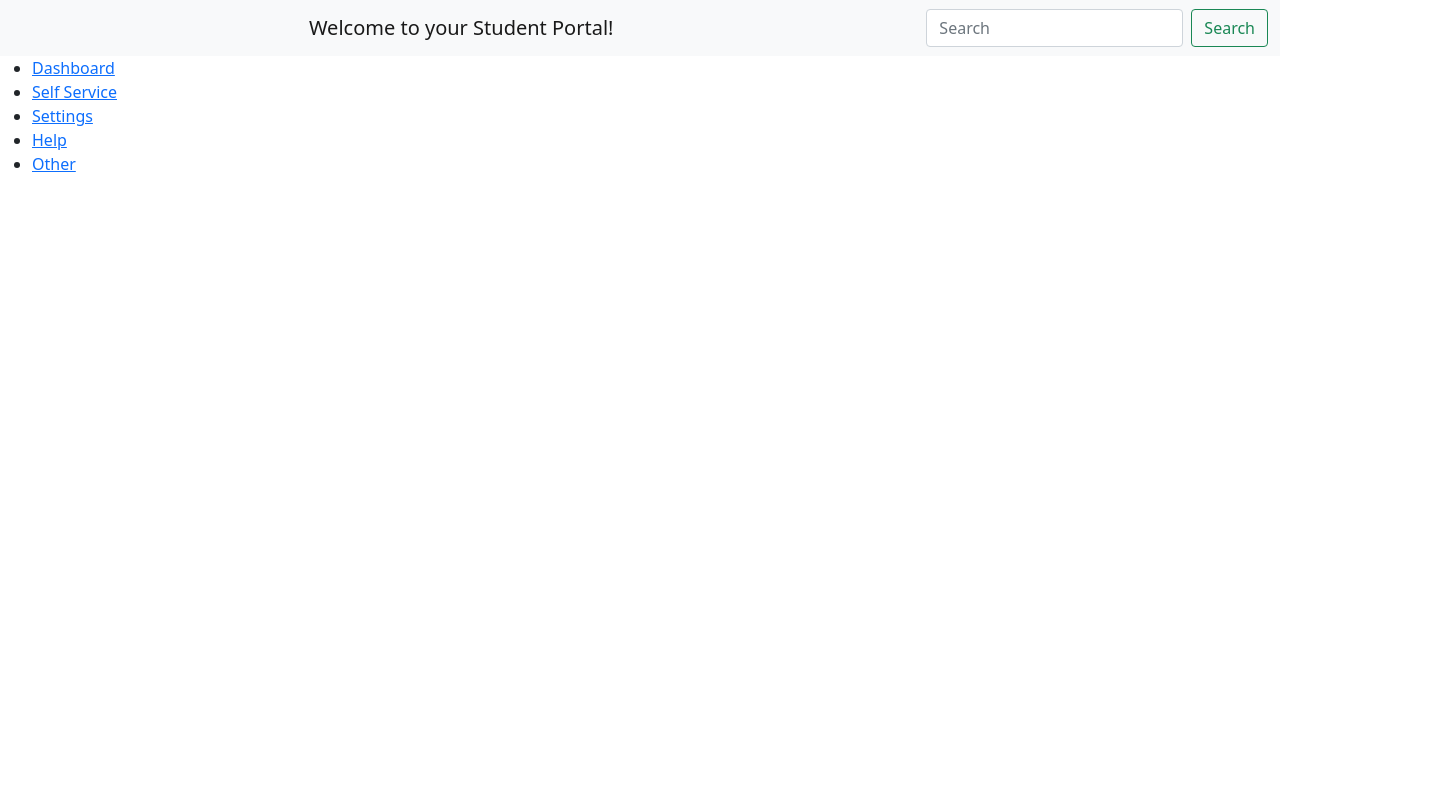
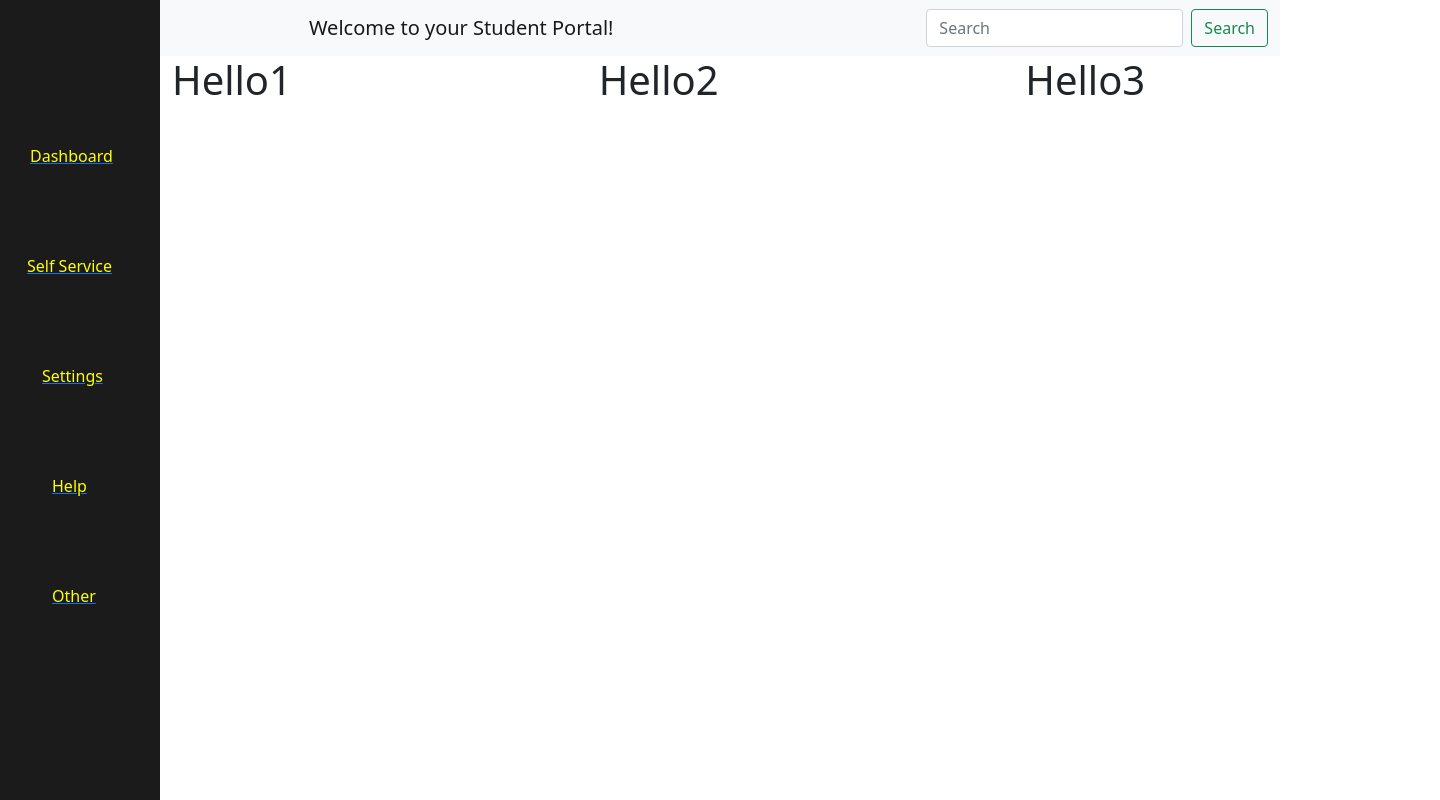
Before and after one commit to AmyVelazquez/UCFPortalRedesign, a plain HTML site: page index.html in a window 1280 px wide. Shown: the whole page, 1440 px wide, since content can reach past the window. Drawn offline with nearby package versions, Linux system fonts and the light colour scheme.

Commit message:
Added css to the sidebar.

```diff
--- a/css/style.css
+++ b/css/style.css
@@ -1,4 +1,83 @@
+:root {
+    --navwidth: 160px;
+
+}
+
 * {
     margin: 0;
     padding: 0;
 }
+
+.sidebar {
+    position: absolute;
+    width: 160px;
+    height: 100vh;
+    left: 0px;
+    top: 0px;
+
+    background: #1B1B1B;
+}
+
+ul.nav-list {
+    list-style-type: none;
+}
+
+.nav-items {
+    color: yellow;
+}
+
+.links-name {
+    color: yellow;
+}
+
+.user-img {
+    position: absolute;
+    width: 64px;
+    height: 64px;
+    left: 48px;
+    top: 32px;
+}
+
+.nav-dashboard {
+    position: absolute;
+    width: 101px;
+    height: 86px;
+    left: 30px;
+    top: 144px;
+}
+
+.nav-selfserv {
+    position: absolute;
+    width: 105px;
+    height: 86px;
+    left: 27px;
+    top: 254px;
+}
+
+.nav-settings {
+    position: absolute;
+    width: 76px;
+    height: 86px;
+    left: 42px;
+    top: 364px;
+}
+
+.nav-help {
+    position: absolute;
+    width: 56px;
+    height: 86px;
+    left: 52px;
+    top: 474px;
+}
+
+.nav-other {
+    position: absolute;
+    width: 56px;
+    height: 86px;
+    left: 52px;
+    top: 584px;
+}
+
+.left-margin {
+    margin-left: 160px;
+}
--- a/index.html
+++ b/index.html
@@ -33,34 +33,33 @@
                 <!-- User image here -->
             </div>
           </div>
-      </div>
         <div class="nav-items">
             <ul class="nav-list">
-              <li>
+                <li class="nav-dashboard">
                     <a href="">
                         <!-- icon goes here -->
                         <span class="links-name">Dashboard</span>
                     </a>
                 </li>
-              <li>
+                <li class="nav-selfserv">
                     <a href="">
                         <!-- icon goes here -->
                         <span class="links-name">Self Service</span>
                     </a>
                 </li>
-            <li>
+                <li class="nav-settings">
                     <a href="">
                         <!-- icon goes here -->
                         <span class="links-name">Settings</span>
                     </a>
                 </li>
-            <li>
+                <li class="nav-help">
                     <a href="">
                         <!-- icon goes here -->
                         <span class="links-name">Help</span>
                     </a>
                 </li>
-            <li>
+                <li class="nav-other">
                     <a href="">
                         <!-- icon goes here -->
                         <span class="links-name">Other</span>
@@ -68,7 +67,20 @@
                 </li>
             </ul>
         </div>
-
+        </div>
+<div class="container-fluid left-margin">
+    <div class="row">
+        <div class="col-4">
+            <h1>Hello1</h1>
+        </div>
+        <div class="col-4">
+            <h1>Hello2</h1>
+        </div>
+        <div class="col-4">
+            <h1>Hello3</h1>
+        </div>
+    </div>
+</div>
     <!-- Optional JavaScript; choose one of the two! -->
 
     <!-- Option 1: Bootstrap Bundle with Popper -->
```
Lines whose indentation alone changed are shown as unchanged.
